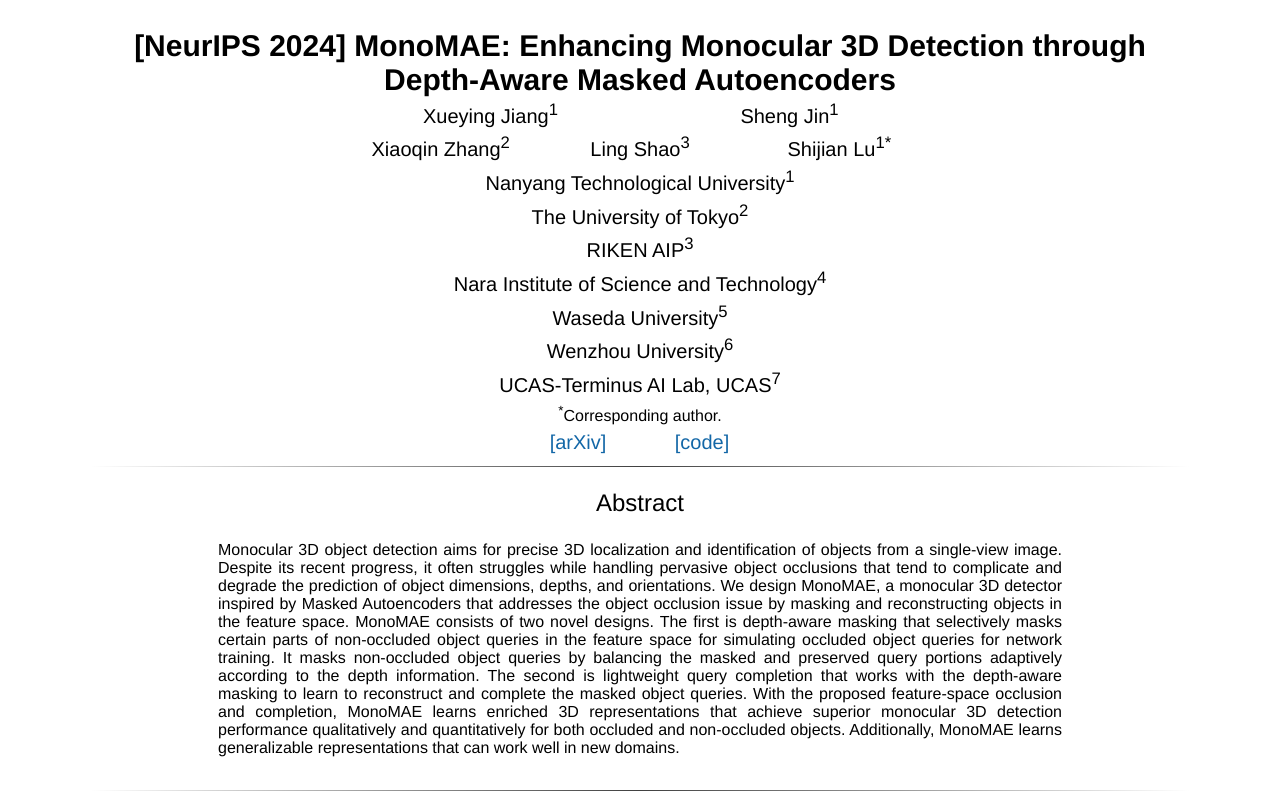
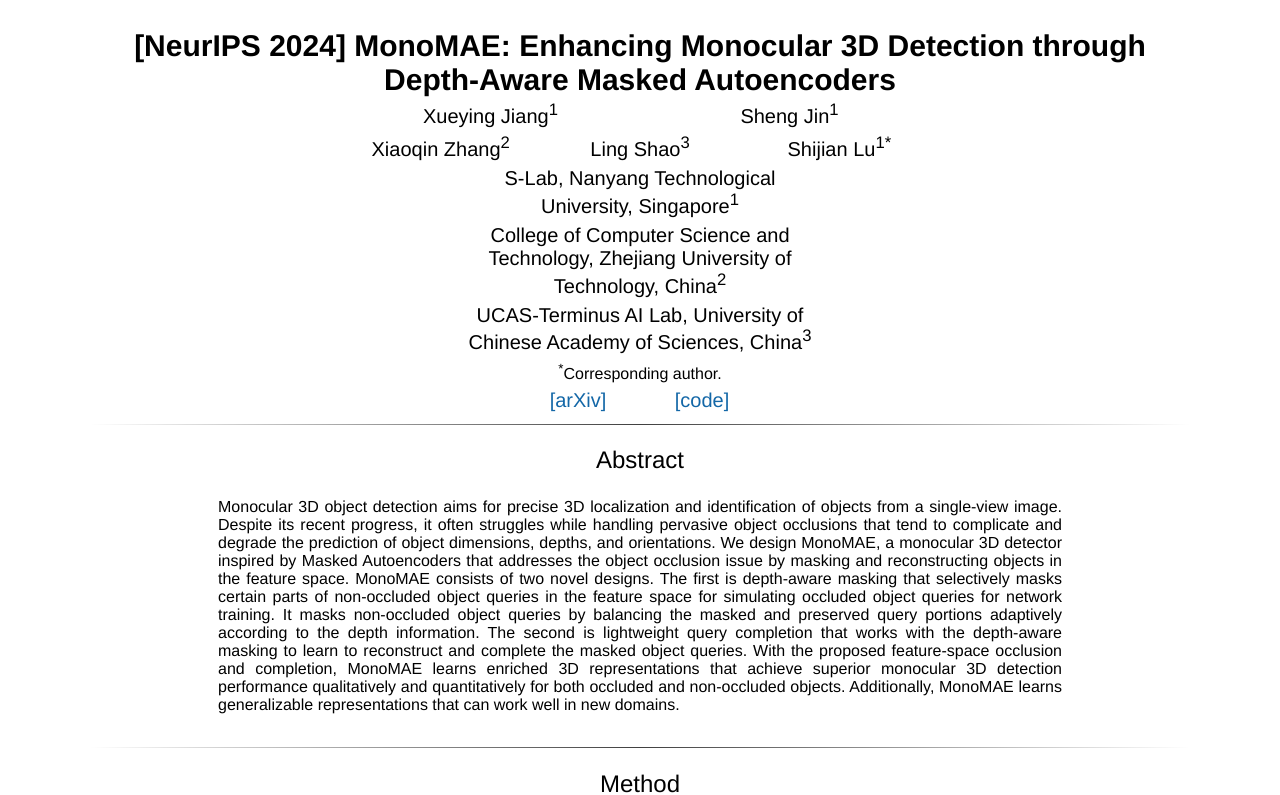
Before and after one commit to jiang-xueying/jiang-xueying.github.io, a Jekyll site: the page projects/MonoMAE.html, which Jekyll copies as it is, in a window 1280 px wide and 900 px high, cut to the strip 0-795 px from the top of the window. Built offline with Jekyll 4.4.1, drawn with Linux system fonts in a browser that asks for light colours; comment, search, counter and statistics services are not loaded.

Commit message:
Update MonoMAE.html

```diff
--- a/projects/MonoMAE.html
+++ b/projects/MonoMAE.html
@@ -174,37 +174,17 @@
 			</table>
 			<table align=center width=350px>
 				<td align=center width=200px>
-					<span style="font-size:20px">Nanyang Technological University<sup>1</sup></span>
+					<span style="font-size:20px">S-Lab, Nanyang Technological University, Singapore<sup>1</sup></span>
 				</td>
 			</table>
 			<table align=center width=350px>
 				<td align=center width=200px>
-					<span style="font-size:20px">The University of Tokyo<sup>2</sup></span>
+					<span style="font-size:20px">College of Computer Science and Technology, Zhejiang University of Technology, China<sup>2</sup></span>
 				</td>
 			</table>
 			<table align=center width=350px>
 				<td align=center width=200px>
-					<span style="font-size:20px">RIKEN AIP<sup>3</sup></span>
-				</td>
-			</table>
-			<table align=center width=450px>
-				<td align=center width=300px>
-					<span style="font-size:20px">Nara Institute of Science and Technology<sup>4</sup></span>
-				</td>
-			</table>
-			<table align=center width=450px>
-				<td align=center width=300px>
-					<span style="font-size:20px">Waseda University<sup>5</sup></span>
-				</td>
-			</table>
-			<table align=center width=450px>
-				<td align=center width=300px>
-					<span style="font-size:20px">Wenzhou University<sup>6</sup></span>
-				</td>
-			</table>
-			<table align=center width=450px>
-				<td align=center width=300px>
-					<span style="font-size:20px">UCAS-Terminus AI Lab, UCAS<sup>7</sup></span>
+					<span style="font-size:20px">UCAS-Terminus AI Lab, University of Chinese Academy of Sciences, China<sup>3</sup></span>
 				</td>
 			</table>
 			<table>
```
